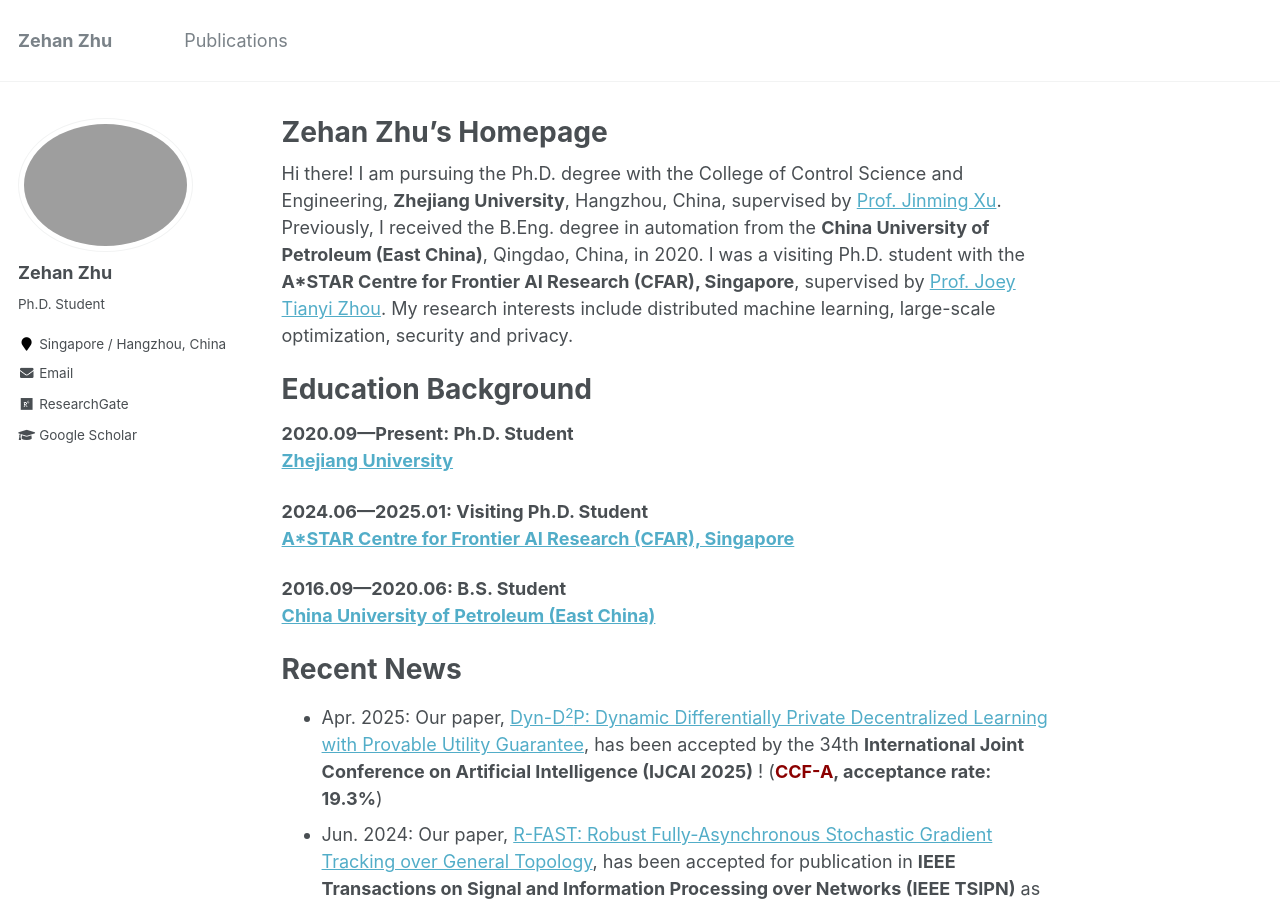
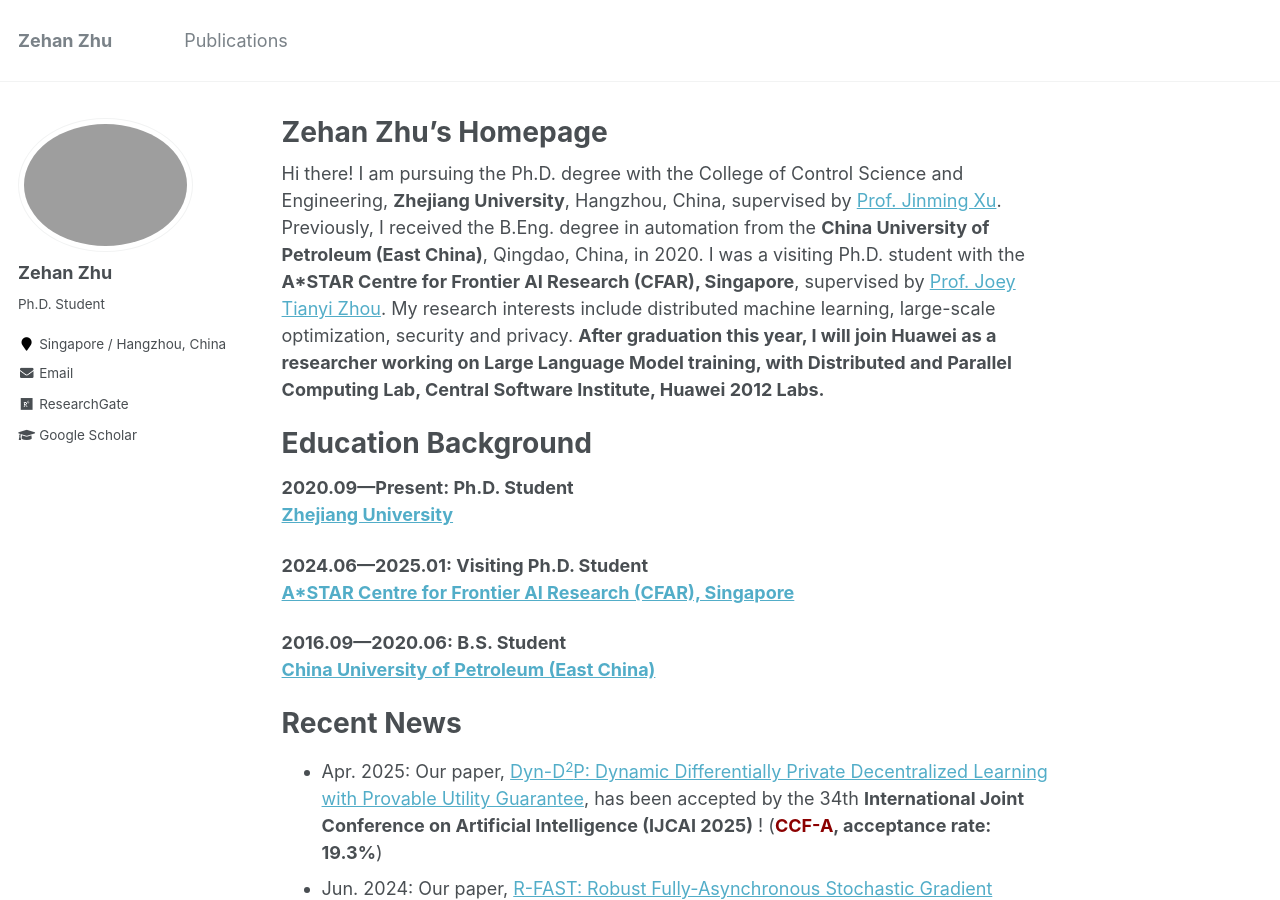
Before and after one commit to zehanzhu/zehanzhu.github.io, a Jekyll site: the page built from _pages/about.md, in a window 1280 px wide and 900 px high. Built offline with Jekyll 4.4.1, drawn with Linux system fonts in a browser that asks for light colours.

Commit message:
Update about.md

```diff
--- a/_pages/about.md
+++ b/_pages/about.md
@@ -9,7 +9,8 @@ redirect_from:
 ---
 
 
-Hi there! I am pursuing the Ph.D. degree with the College of Control Science and Engineering, **Zhejiang University**, Hangzhou, China, supervised by [Prof. Jinming Xu](https://jinmingxu.github.io/). Previously, I received the B.Eng. degree in automation from the **China University of Petroleum (East China)**, Qingdao, China, in 2020. I was a visiting Ph.D. student with the **A*STAR Centre for Frontier AI Research (CFAR), Singapore**, supervised by [Prof. Joey Tianyi Zhou](https://joeyzhouty.github.io/). My research interests include distributed machine learning, large-scale optimization, security and privacy.
+Hi there! I am pursuing the Ph.D. degree with the College of Control Science and Engineering, **Zhejiang University**, Hangzhou, China, supervised by [Prof. Jinming Xu](https://jinmingxu.github.io/). Previously, I received the B.Eng. degree in automation from the **China University of Petroleum (East China)**, Qingdao, China, in 2020. I was a visiting Ph.D. student with the **A*STAR Centre for Frontier AI Research (CFAR), Singapore**, supervised by [Prof. Joey Tianyi Zhou](https://joeyzhouty.github.io/). My research interests include distributed machine learning, large-scale optimization, security and privacy. **After graduation this year, I will join Huawei as a researcher working on Large Language Model training, with Distributed and Parallel Computing Lab, Central Software Institute, Huawei 2012 Labs.**
+
 
 
 Education Background
```
